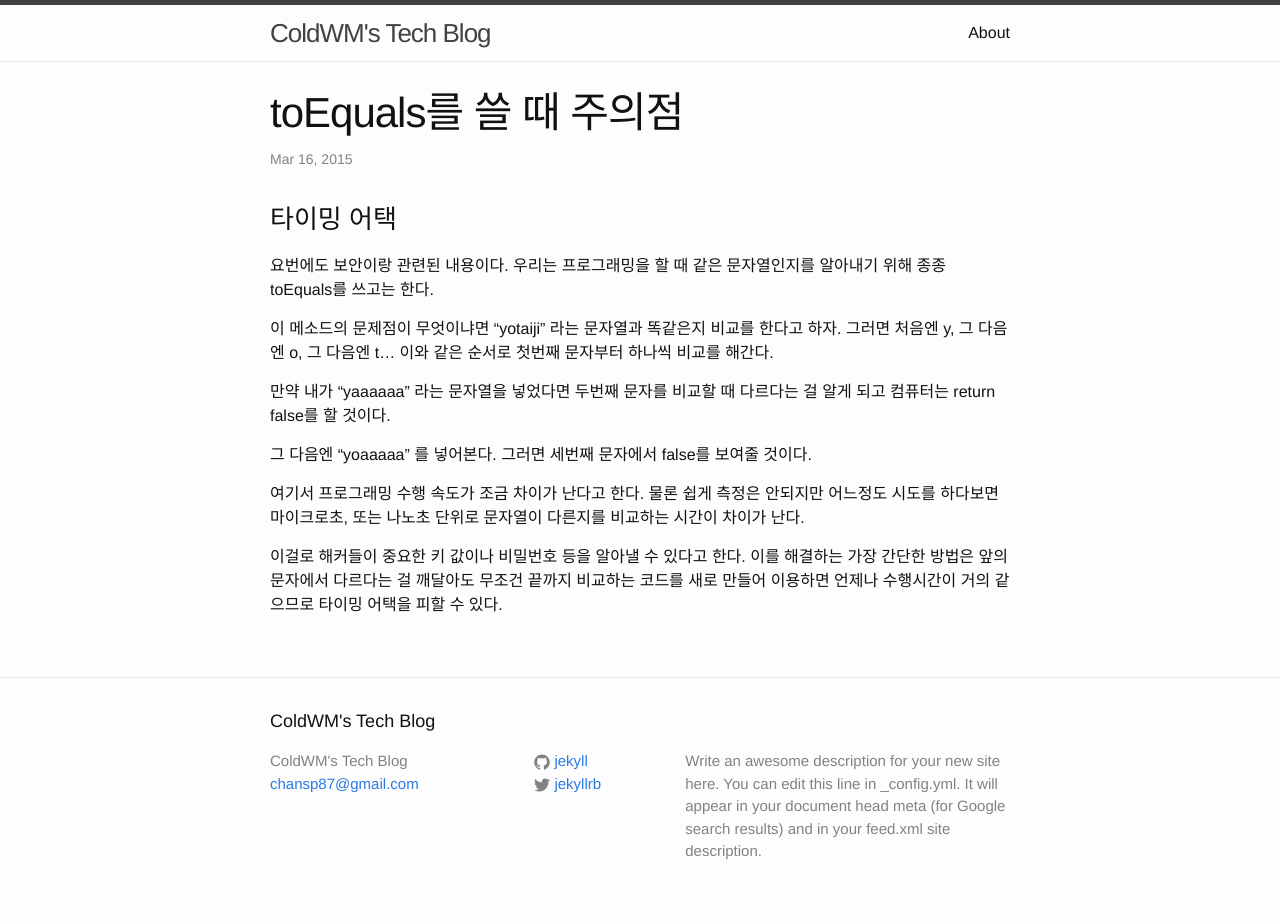
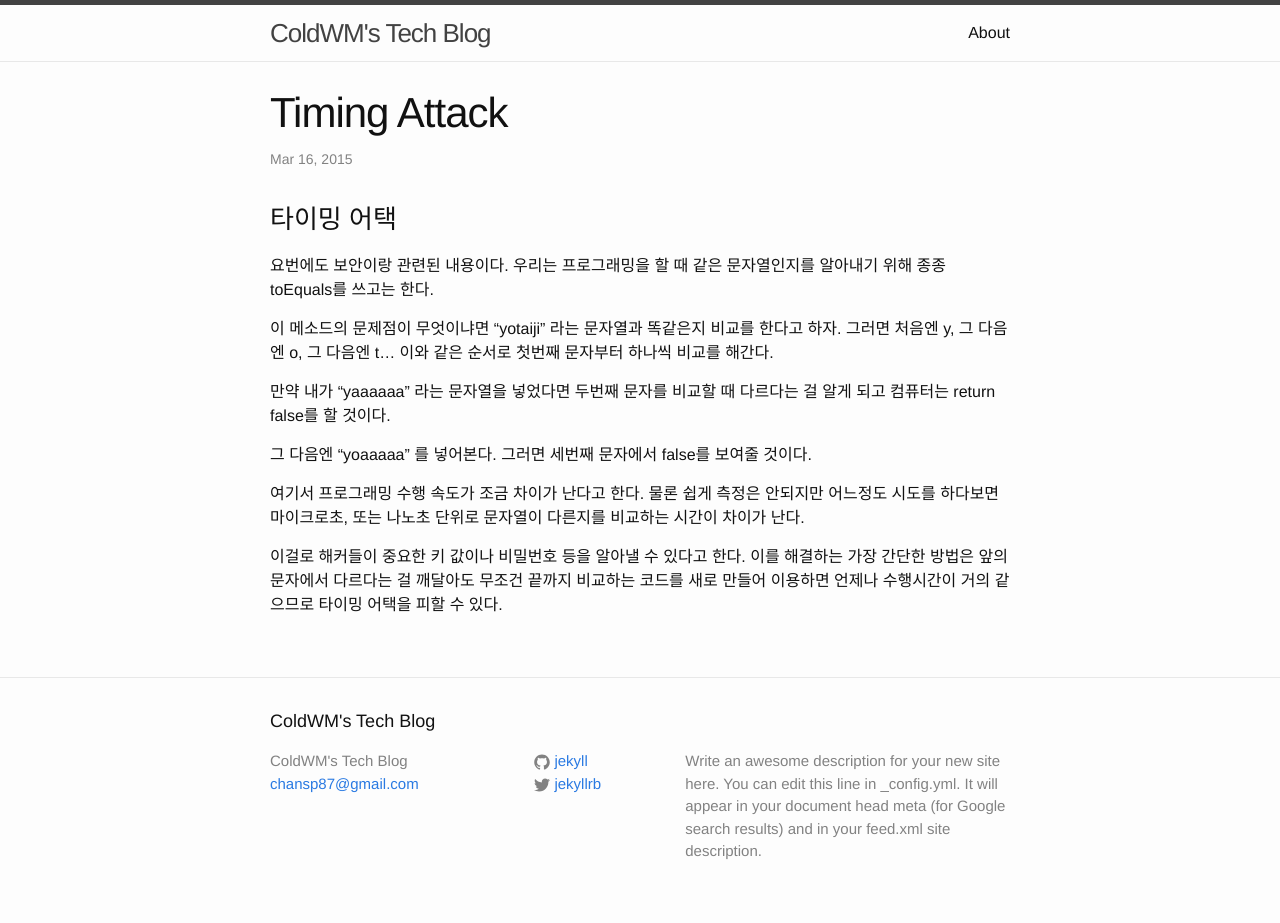
Before and after one commit to ColdWM/blog, a Jekyll site: the page built from _posts/2015-03-16-Timing-Attack.md, in a window 1280 px wide. Built offline with Jekyll 4.4.1, drawn with Linux system fonts in a browser that asks for light colours; Markdown is read by kramdown in place of the engine named in the settings.

Commit message:
Update 2015-03-16-Timing-Attack.md

```diff
--- a/_posts/2015-03-16-Timing-Attack.md
+++ b/_posts/2015-03-16-Timing-Attack.md
@@ -1,6 +1,6 @@
 ---
 layout: post
-title:  "toEquals를 쓸 때 주의점"
+title:  "Timing Attack"
 date:   2015-03-16 09:30:00
 categories: programming
 ---
```
